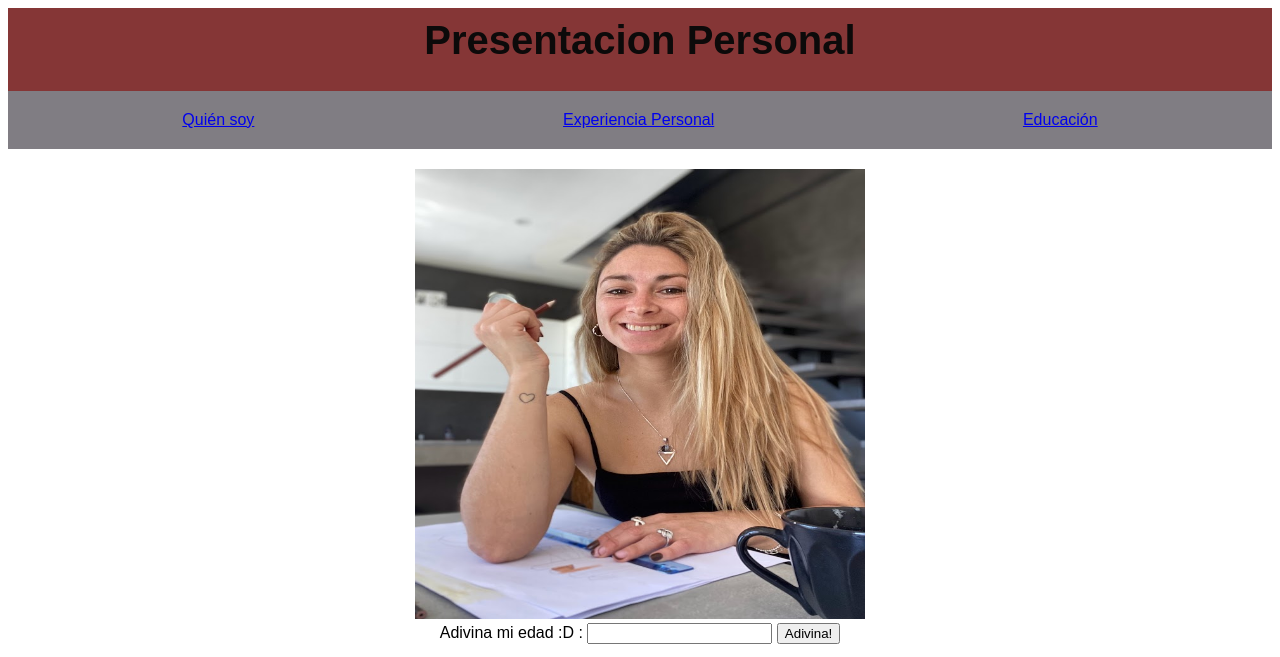
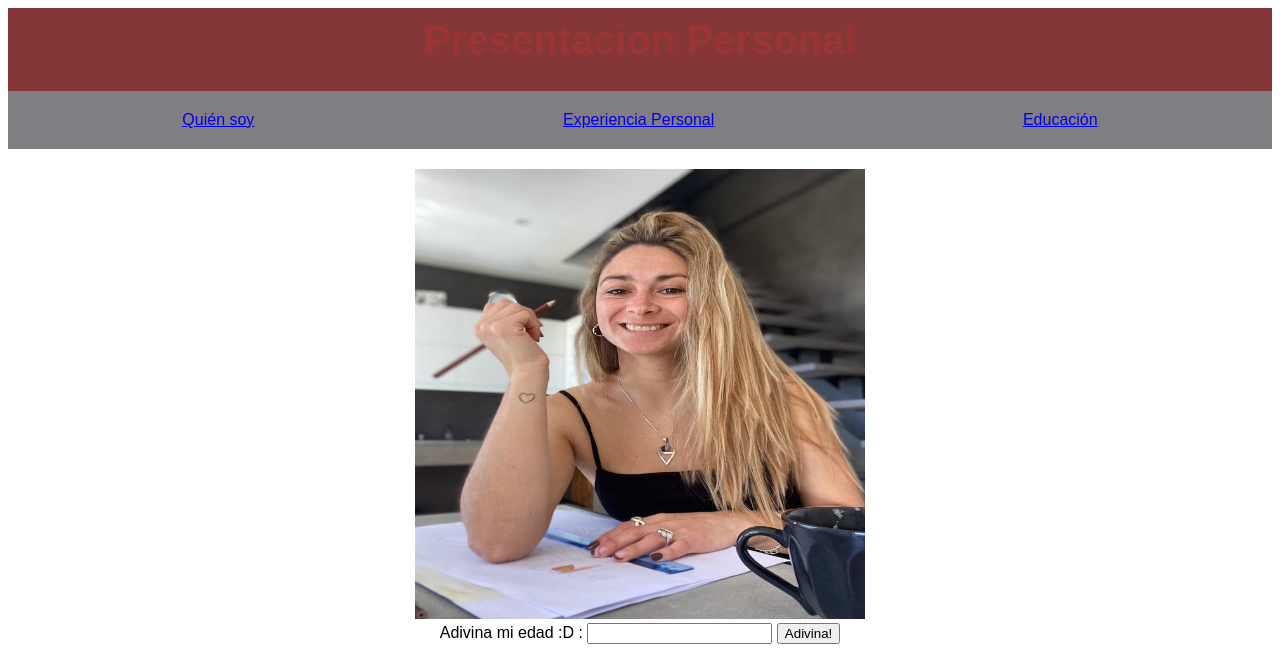
Before and after one commit to DanaYael/ROLLINGS-SCHOLL, a plain HTML site: page TP2 HTML SEMANTICO/tp1.html in a window 1280 px wide. Shown: the top 657 px of the page. Drawn offline with Linux system fonts and the light colour scheme.

Commit message:
Dana cambio el color porque queda mejor

```diff
--- a/TP2 HTML SEMANTICO/tp1.html
+++ b/TP2 HTML SEMANTICO/tp1.html
@@ -16,7 +16,7 @@
       }
       header {
         background-color: #853636; /* Color de fondo */
-        color: rgb(12, 10, 10); /* Color del texto */
+        color: rgb(153, 53, 53); /* Color del texto */
         width: 100%;
         padding: 10px 0; /* Relleno ajustado */
       }
```
